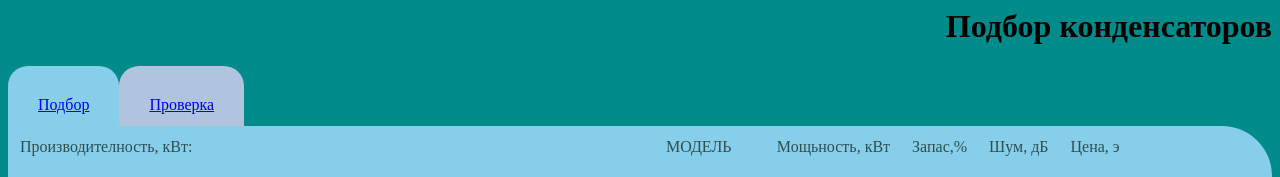
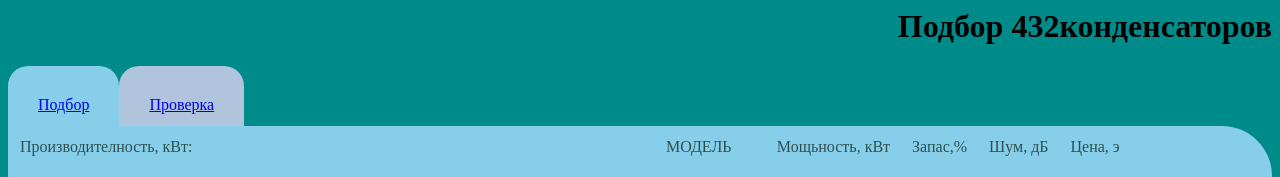
Before and after one commit to sergromanov4/site, a plain HTML site: page index.html in a window 1280 px wide. Shown: the top 177 px of the page. Drawn offline with Linux system fonts and the light colour scheme.

Commit message:
внятный1

```diff
--- a/index.html
+++ b/index.html
@@ -28,7 +28,7 @@
 
 <div id="verx" >
 
-<h1 align="right"> Подбор конденсаторов </h1>
+<h1 align="right"> Подбор 432конденсаторов </h1>
 
 <table id="t1">
 
```
